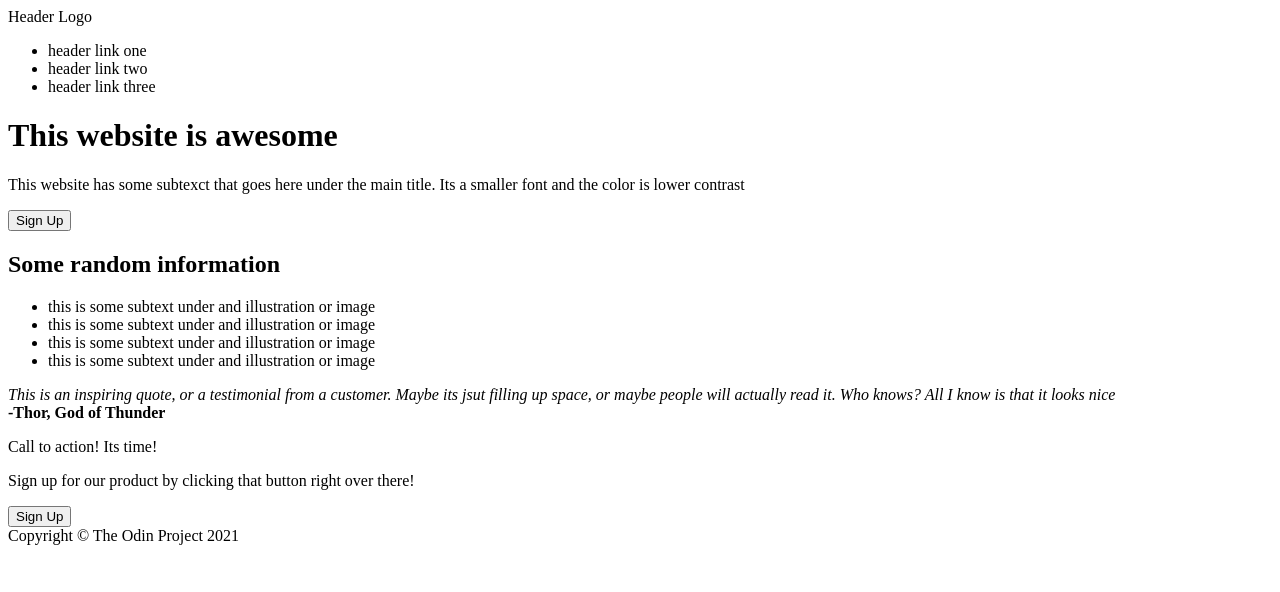
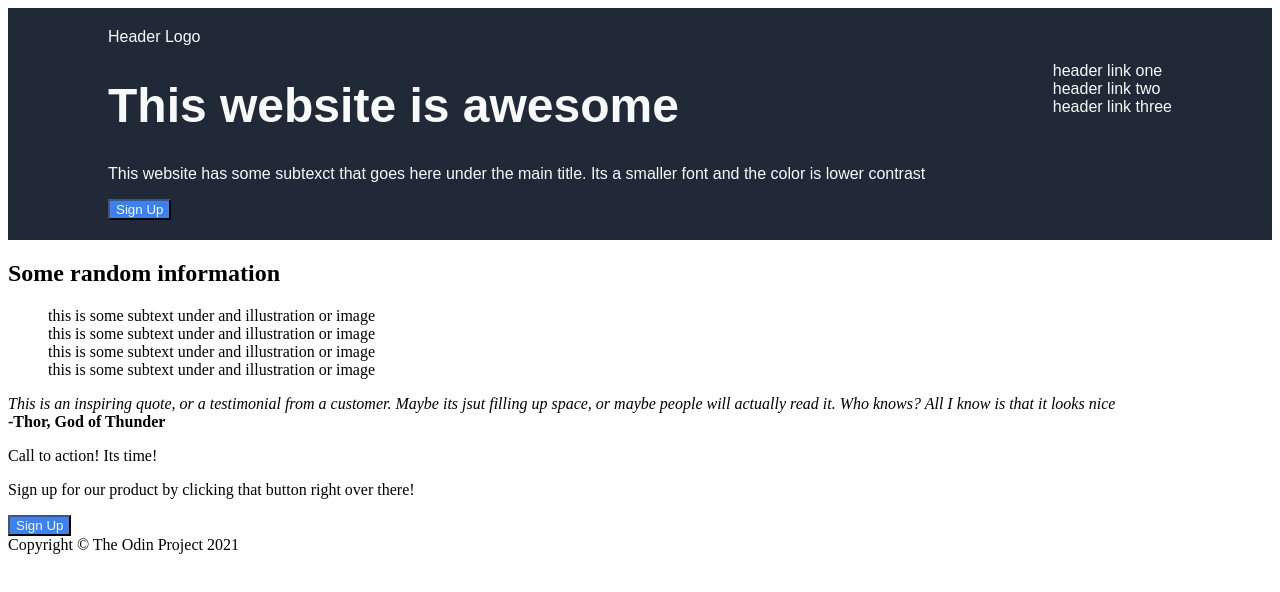
Before and after one commit to ShaunK79/landingpage-project, a plain HTML site: page index.html in a window 1280 px wide. Drawn offline with Linux system fonts and the light colour scheme.

Commit message:
added styles to html miodified some html

```diff
--- a/index.html
+++ b/index.html
@@ -4,21 +4,27 @@
     <meta charset="UTF-8">
     <meta http-equiv="X-UA-Compatible" content="IE=edge">
     <meta name="viewport" content="width=device-width, initial-scale=1.0">
+    <link rel="stylesheet" href="styles.css">
     <title>Landingpage-Project</title>
 </head>
 <body>
-    <nav>
-    <header>Header Logo</header>
+    <!-- this is the top block -->
+    <div class="topnav">
+        <header>Header Logo</header>
+    <div class="links">
     <ul>
-        <li>header link one</li>
-        <li>header link two</li>
-        <li>header link three</li>
+        <li><a href="#">header link one</a></li>
+        <li><a href="#">header link two</a></li>
+        <li><a href="#">header link three</a></li>
     </ul>
-</nav>
+    </div>
+
 <h1>This website is awesome</h1>
 <p>This website has some subtexct that goes here under the main title. Its a smaller font and the color is lower contrast</p>
     <button type="button1">Sign Up</button>
-  <h2>Some random information</h2>
+</div>
+  <!-- this is the middle block -->
+    <h2>Some random information</h2>
   <ul>
       <li>this is some subtext under and illustration or image</li>
       <li>this is some subtext under and illustration or image</li>
@@ -29,10 +35,11 @@
       <i>This is an inspiring quote, or a testimonial from a customer. Maybe its jsut filling up space, or maybe people will actually read it. Who knows? All I know is that it looks nice</i>
       <br><b>-Thor, God of Thunder</b><br>
   </p>
-  <footer>
+  <!-- this is the end block -->
       <p>Call to action! Its time!</p>
       <p>Sign up for our product by clicking that button right over there!</p>
       <button type="button2">Sign Up</button>
+  <!-- footer -->
       <footer>Copyright © The Odin Project 2021</footer>
 </body>
 </html>
--- a/styles.css
+++ b/styles.css
@@ -1 +1,37 @@
-css
+.topnav {
+    background-color: #1F2937;
+    color: #F9FAF8;
+    font-family: Arial, Helvetica, sans-serif;
+    padding: 20px;
+    padding-left: 100px;
+    padding-right: 100px;
+
+}
+
+.links {
+    float: right;
+
+}
+
+a {
+    color: #F9FAF8;
+    text-decoration: none;
+
+
+
+}
+
+h1 {
+    font-size: 48px;
+    font-weight: extra-bold;
+    color: #F9FAF8;
+}
+
+button {
+    background-color: #3882F6;
+    color: #F9FAF8;
+}
+
+ul {
+    list-style-type: none;
+}
```
